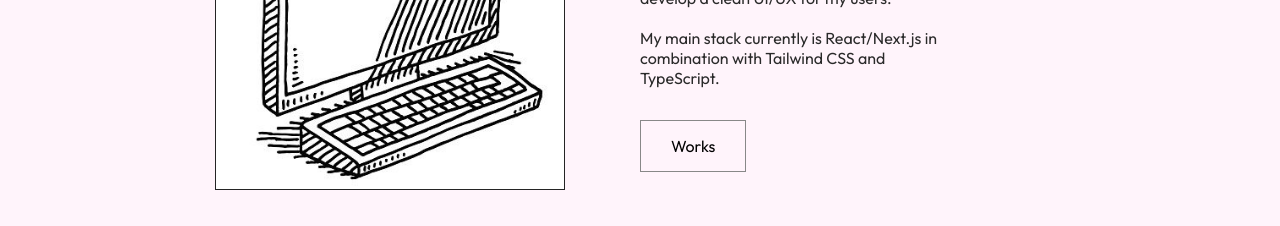
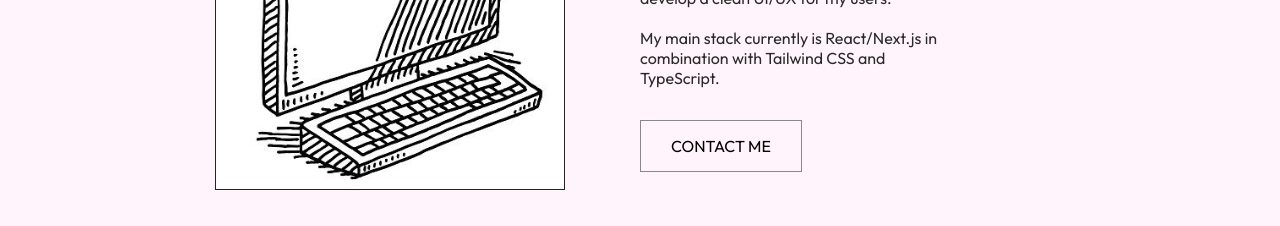
Before and after one commit to onerafb/portfolio, a Next.js app: page / in a window 1280 px wide. Shown: the part 1200-1426 px from the top of the page. Built offline with nearby package versions, Linux system fonts and the light colour scheme; a web font is replaced by a local one.

Commit message:
first commit

```diff
--- a/src/components/About/index.jsx
+++ b/src/components/About/index.jsx
@@ -37,10 +37,10 @@ const index = () => {
           <Rounded>
             <p
               onClick={() => {
-                smoothScrollTo("projects");
+                smoothScrollTo("contact");
               }}
             >
-              Works
+              CONTACT ME
             </p>
           </Rounded>
         </div>
--- a/src/components/Preloader/index.jsx
+++ b/src/components/Preloader/index.jsx
@@ -54,7 +54,6 @@ const index = () => {
       {dimension.width > 0 && (
         <>
           <motion.p variants={opacity} initial="initial" animate="enter">
-            {/* <span></span> */}
             {words[index]}
           </motion.p>
           <svg>
--- a/src/components/Projects/index.jsx
+++ b/src/components/Projects/index.jsx
@@ -1,6 +1,6 @@
 import styles from "./style.module.css";
 import Image from "next/image";
-import code from "../../assets/code.jpg"
+import code from "../../assets/code.jpg";
 import prtwo from "../../assets/prtwo.png";
 import prthree from "../../assets/prthree.png";
 const index = () => {
--- a/src/components/Projects/style.module.css
+++ b/src/components/Projects/style.module.css
@@ -237,7 +237,10 @@
     left: 0;
     top: 34%;
   }
-
+  .project_right_two {
+    border: 1px solid black;
+  }
+}
 @media (max-width: 65em) {
   .container {
     --max-width: 80%;
@@ -384,9 +387,9 @@
     height: 120%;
   }
   .project_right_two {
-      /* background-color: rgb(161, 255, 140); */
     border: none;
   }
+
 }
 
 @media (max-width: 30em) {
@@ -438,4 +441,3 @@
     font-size: 10px;
   }
 }
-}
```
Also changed, not shown: src/app/page.module.css (added). Lines whose indentation alone changed are shown as unchanged.
